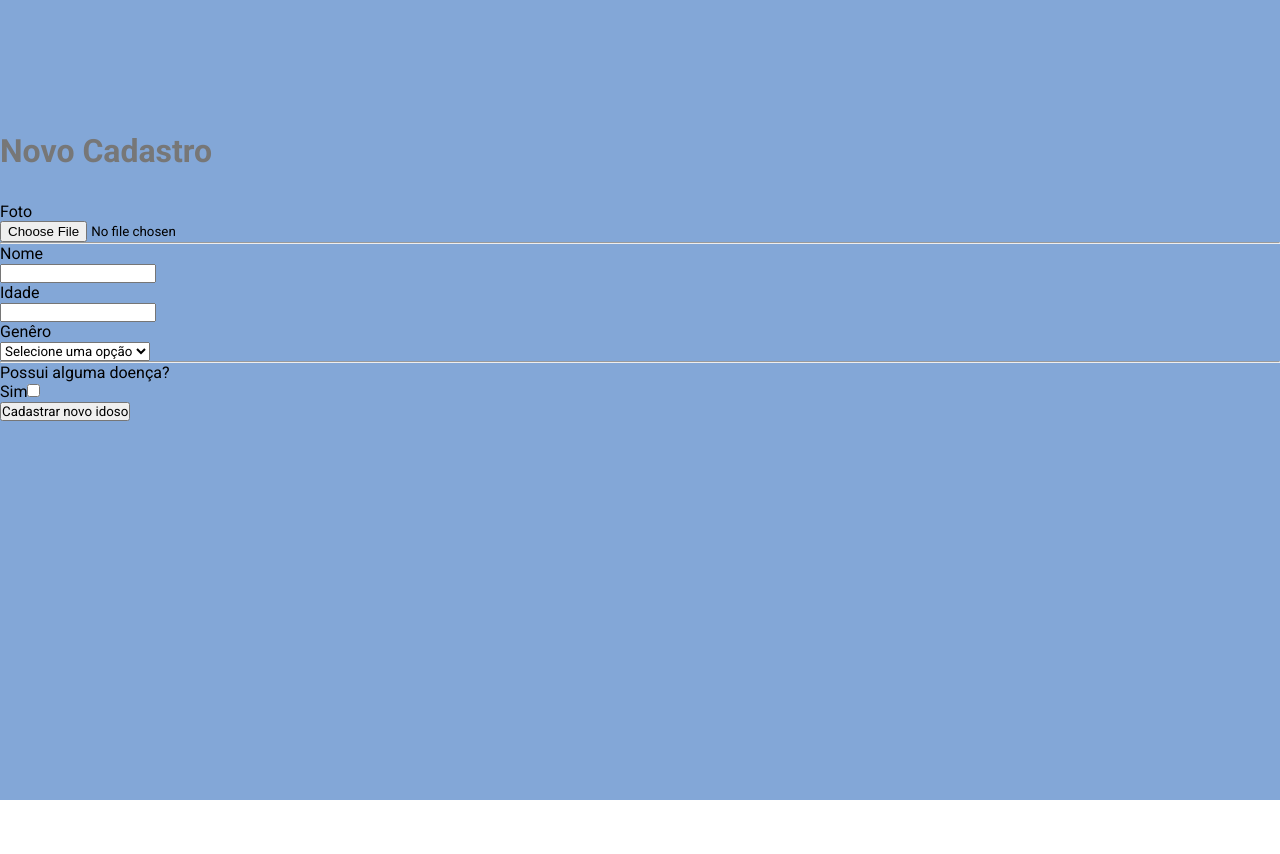
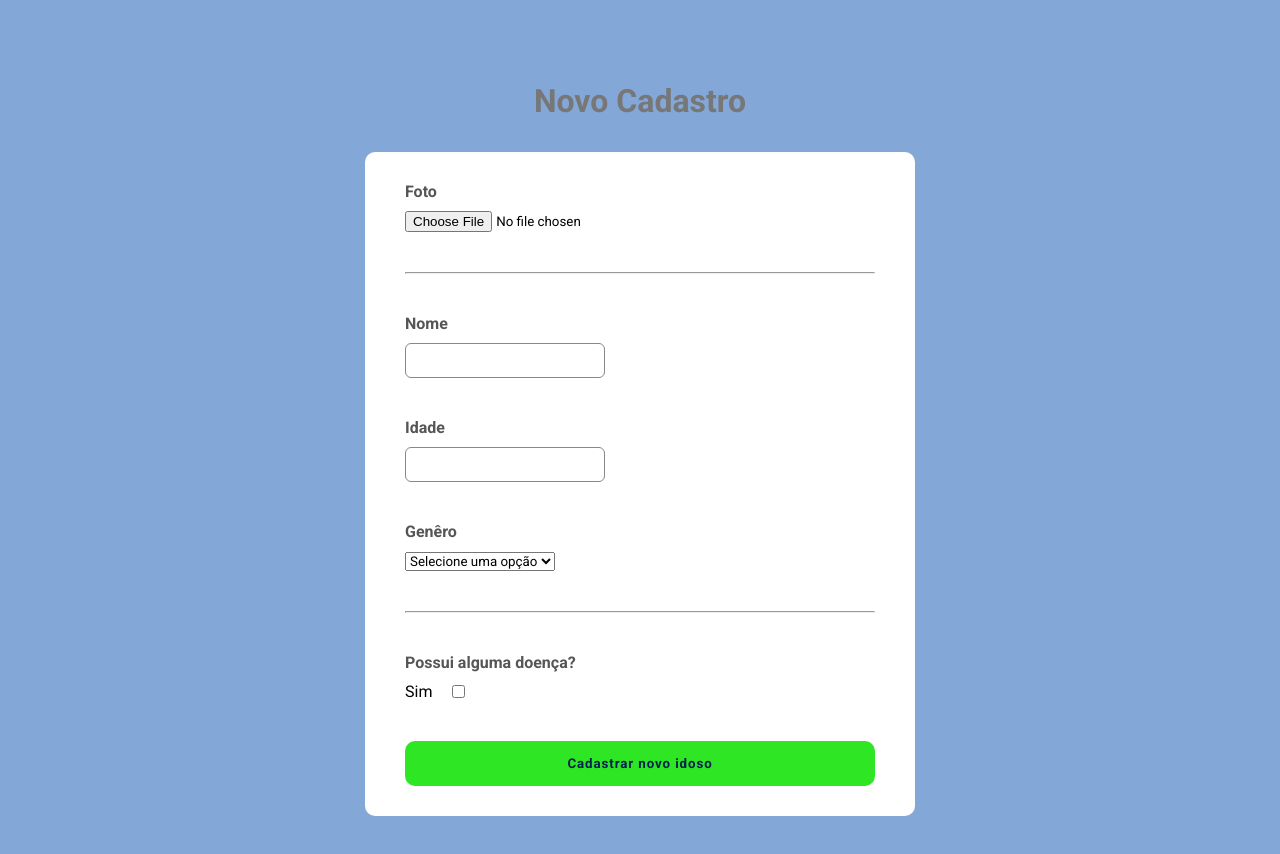
Before and after one commit to Alisson-Py/lar-dos-idosos-frontend, a React (Create React App) app: page /create in a window 1280 px wide. Shown: the top 854 px of the page. Before the commit the page ends 800 px from the top, so only its background shows below. Built offline with nearby package versions, Linux system fonts and the light colour scheme.

Commit message:
Style: Css

```diff
--- a/src/global/pages/list.css
+++ b/src/global/pages/list.css
@@ -22,3 +22,19 @@
 .list-container main {
   width: 100%;
 }
+
+.list-container .redirect-create-new-oldman {
+  width: 40px;
+  height: 40px;
+  color: #ffffff;
+  background-color: #2782d2;
+  border: none;
+  outline: none;
+  border-radius: 50%;
+  position: absolute;
+  bottom: 10px;
+  right: 10px;
+  display: flex;
+  align-items: center;
+  justify-content: center;
+}
--- a/src/global/pages/new-oldman.css
+++ b/src/global/pages/new-oldman.css
@@ -3,5 +3,136 @@
   height: 100%;
   min-height: 100vh;
   background-color: var(--bg-color);
-  padding-top: 100px;
+  padding: 50px 0;
 }
+
+.new-oldman h1.title {
+  text-align: center;
+}
+
+.new-oldman .form {
+  width: 90%;
+  max-width: 550px;
+  margin: 0 auto;
+  background-color: #ffffff;
+  padding: 30px 40px;
+  border-radius: 10px;
+}
+
+.new-oldman .form .input-block {
+  width: 100%;
+  margin-bottom: 40px;
+}
+
+.new-oldman .form .input-block p.title {
+  margin-bottom: 10px;
+  font-weight: bold;
+  color: #555555
+}
+
+.new-oldman .form .input-block .text-input {
+  width: 100%;
+  max-width: 200px;
+  height: 35px;
+  outline: none;
+  background-color: transparent;
+  border: 1px solid #888888;
+  border-radius: 6px;
+  padding: 0 4px;
+  color: #444444;
+
+}
+
+.new-oldman .form hr {
+  margin-bottom: 40px;
+}
+
+.new-oldman .form .input-block .gender-input-block {
+  width: 100px;
+  display: flex;
+  justify-content: space-between;
+  align-items: center;
+}
+
+.new-oldman .form .input-block .is-disease-block {
+  width: 60px;
+  display: flex;
+  justify-content: space-between;
+  align-items: center;
+}
+
+.new-oldman .form .input-block .disease-block {
+  margin-bottom: 10px;
+}
+
+.new-oldman .form .input-block .disease-block .input-disease-block {
+  width: 100%;
+  max-width: 240px;
+  display: flex;
+  justify-content: space-between;
+  align-items: center;
+  margin-bottom: 10px;
+}
+
+.new-oldman .form .input-block .disease-block .input-disease-block button {
+  width: 30px;
+  height: 30px;
+  display: flex;
+  justify-content: center;
+  align-items: center;
+  outline: none;
+  border: none;
+  border-radius: 50%;
+  background-color: #f94a4a;
+  color: #ffffff;
+  cursor: pointer;
+}
+
+.new-oldman .form .input-block button {
+  width: 30px;
+  height: 30px;
+  display: flex;
+  justify-content: center;
+  align-items: center;
+  outline: none;
+  border: none;
+  border-radius: 50%;
+  background-color: #2ee624;
+  color: #ffffff;
+  cursor: pointer;
+}
+
+.new-oldman .form .input-block .medicine-titles-block,
+.new-oldman .form .input-block .medicine-input-block {
+  width: 100%;
+  display: grid;
+  grid-template-columns: 1fr 1fr 1fr 50px;
+  margin-bottom: 10px;
+}
+
+.new-oldman .form .input-block .medicine-input-block button {
+  background-color: #f94a4a;
+  align-self: center;
+  justify-self: center;
+}
+
+.new-oldman .form .submit-btn {
+  width: 100%;
+  height: 45px;
+  background-color: #2ee624;
+  border: none;
+  border-radius: 10px;
+  font-weight: bold;
+  letter-spacing: 0.9px;
+  color: #00204f;
+}
+
+.disable {
+  display: none;
+}
+
+@media screen and (max-width: 700px) {
+  .new-oldman .form {
+    padding: 30px 10px;
+  }
+}
```
